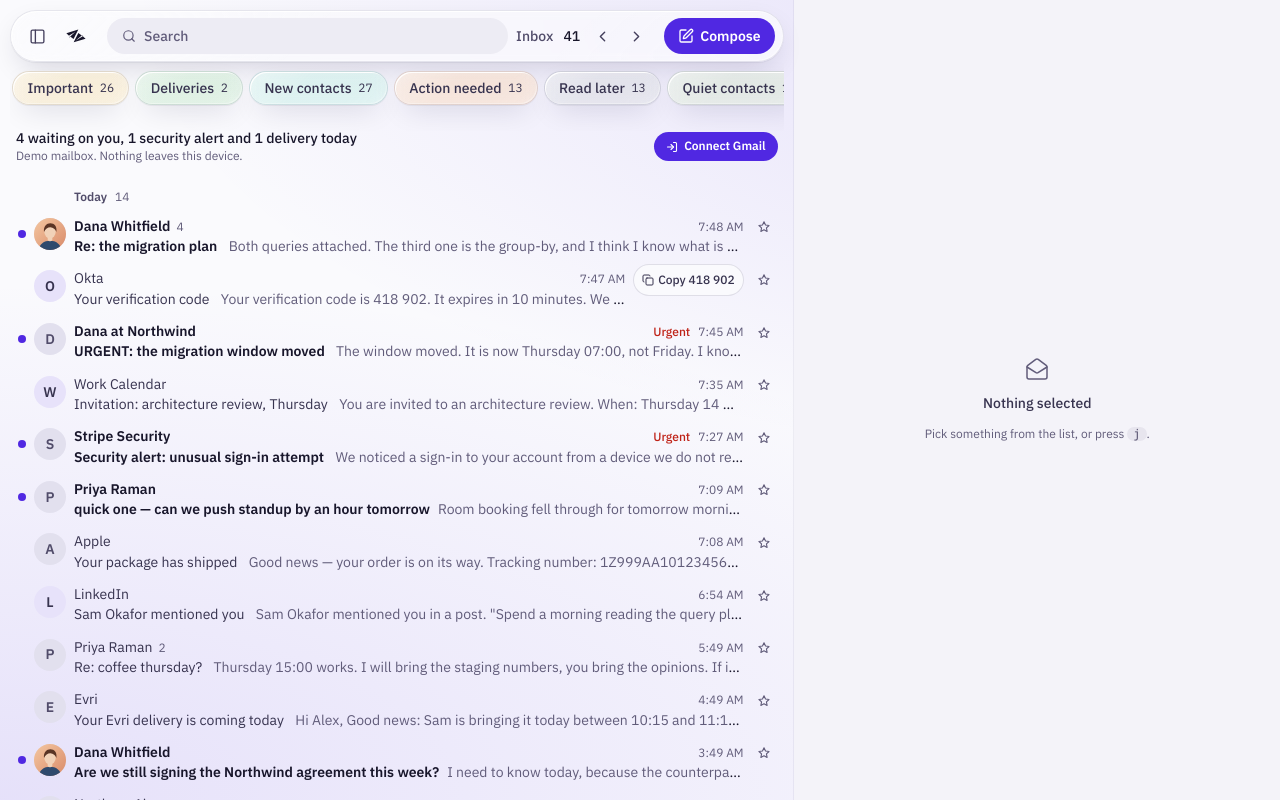
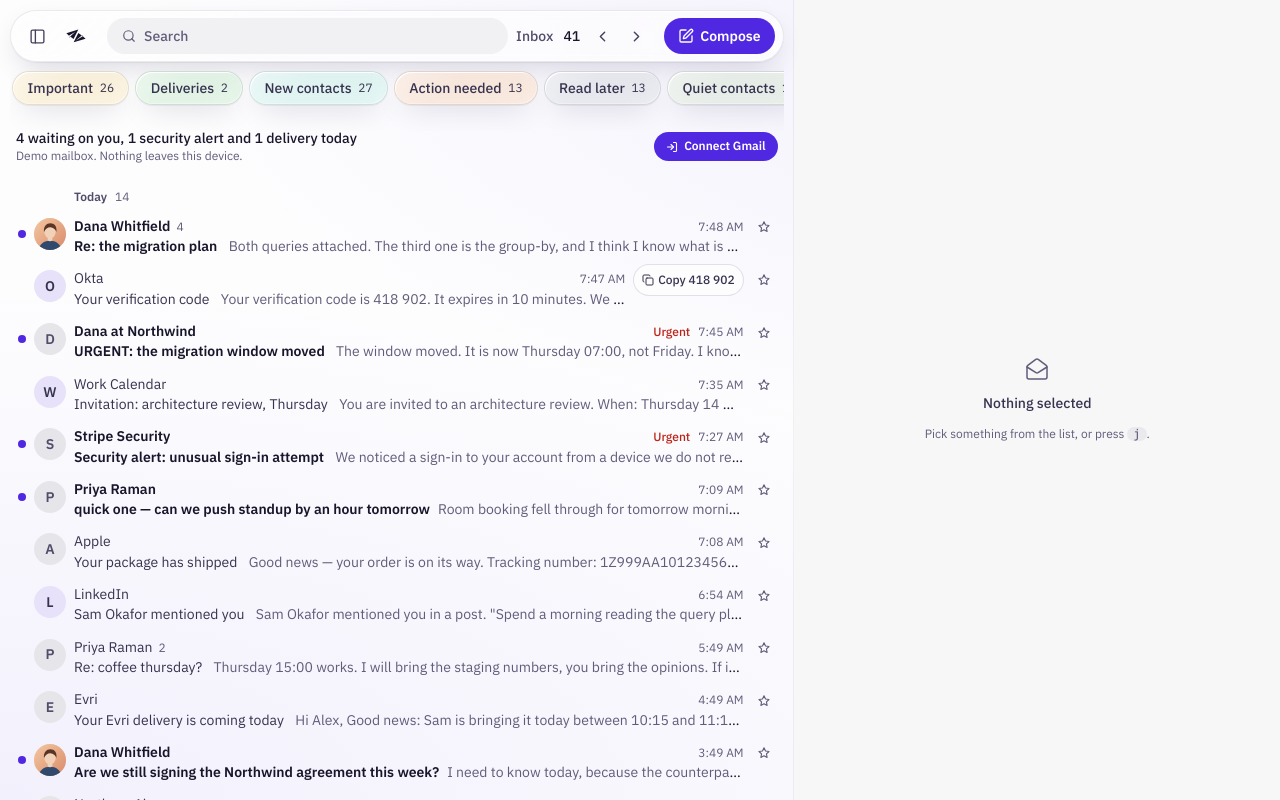
Before and after one commit to hxmbl/winnow, a React (Vite) app in the folder web/: page / in a window 1280 px wide. Built offline with nearby package versions, Linux system fonts and the light colour scheme.

Commit message:
[theme] Light mode is near white: neutral planes, half the accent wash

```diff
--- a/web/src/index.css
+++ b/web/src/index.css
@@ -58,7 +58,7 @@ body,
  * preference decides. `theme.test.ts` holds these values to the palettes in `theme.ts`.
  */
 :root {
-  --wn-boot-canvas: #edecf4;
+  --wn-boot-canvas: #f1f1f3;
   --wn-boot-ink: #18162b;
   color-scheme: light;
 }
--- a/web/src/ui/glass.ts
+++ b/web/src/ui/glass.ts
@@ -166,7 +166,7 @@ export const COMPOSE_SHEEN = 0.08;
  * stays near black.
  */
 export const WASH: Record<ThemeName, { near: number; far: number }> = {
-  light: { near: 0.14, far: 0.12 },
+  light: { near: 0.07, far: 0.06 },
   dark: { near: 0.12, far: 0.11 },
   oled: { near: 0.1, far: 0.08 },
 };
--- a/web/src/ui/theme.ts
+++ b/web/src/ui/theme.ts
@@ -108,27 +108,27 @@ export type PillRecipe = {
 /**
  * Light.
  *
- * Pale, cool lavender-greys: every neutral carries a little of the accent's blue-violet, so
- * the light page reads as the same night sky with the lights on rather than a different app.
+ * Near white: the planes are almost neutral (since 1.4.0 they carry only a trace of cool,
+ * where they used to be lavender-grey), so the accent and its wash are the only colour.
  * Surfaces are separated by value alone — no rules, no shadows.
  */
 const LIGHT: Palette = {
   color: {
     // ── Surfaces ────────────────────────────────────────────────
     /** Whole-app backdrop: the chrome and the reader's gutter. */
-    canvas: "#EDECF4",
+    canvas: "#F1F1F3",
     /** Pane and control fill — the default "thing you can touch". */
-    surface: "#FAFAFD",
+    surface: "#FDFDFE",
     /** Recessed fill: the reader pane, search, empty states. */
-    surfaceSunken: "#F4F3F9",
+    surfaceSunken: "#F7F7F8",
     /** Hover wash on rows and icon buttons. */
-    surfaceHover: "#EDECF4",
+    surfaceHover: "#F1F1F3",
     /** Pressed and focused fills. */
-    surfaceActive: "#E2E0EE",
+    surfaceActive: "#E6E6EA",
     /** The selected list row: the accent, washed into `surface`. Opaque so the contrast test can see it. */
     surfaceSelected: "#E7E2FA",
     /** Masthead and the mobile bar under it. */
-    chrome: "#FAFAFD",
+    chrome: "#FDFDFE",
 
     // ── Text ────────────────────────────────────────────────────
     /** Headlines — sender name, subject. */
```
Also changed, not shown: 1 other file (tests, documents, lock files or other folders).
